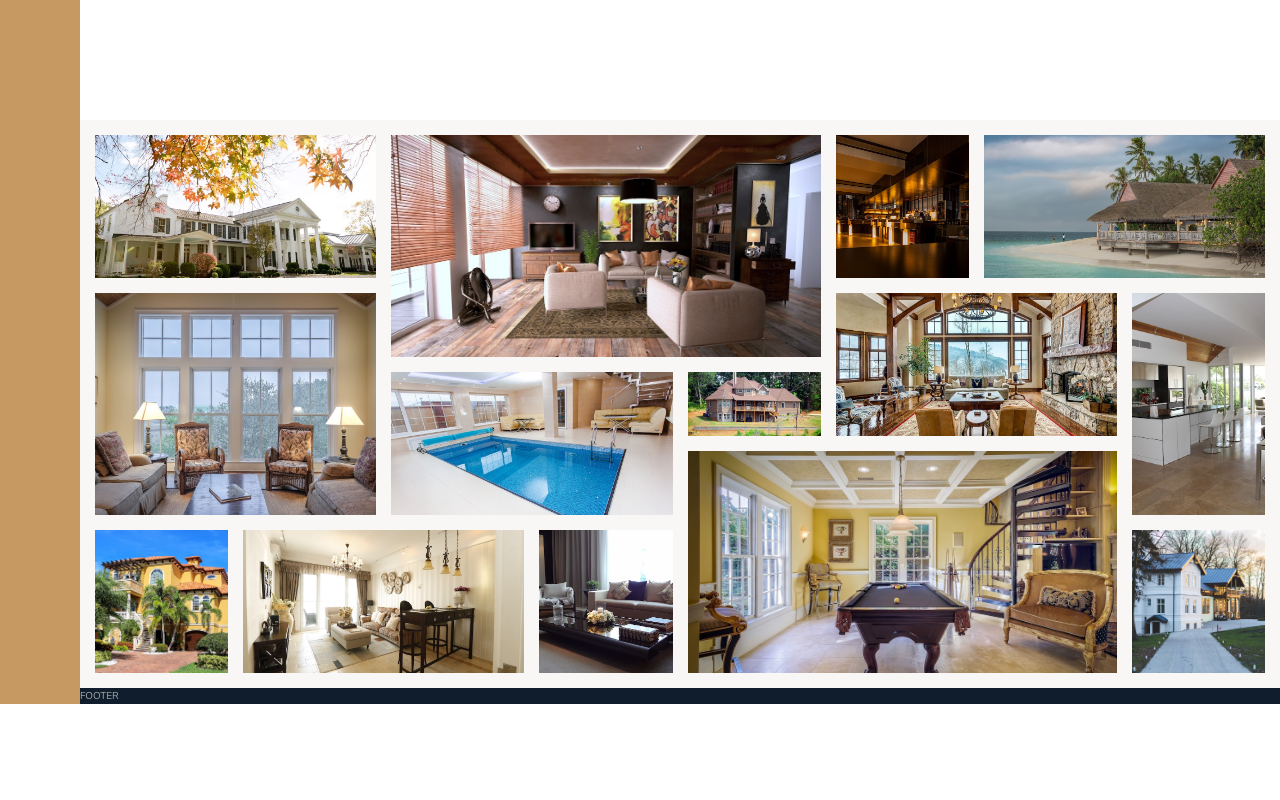
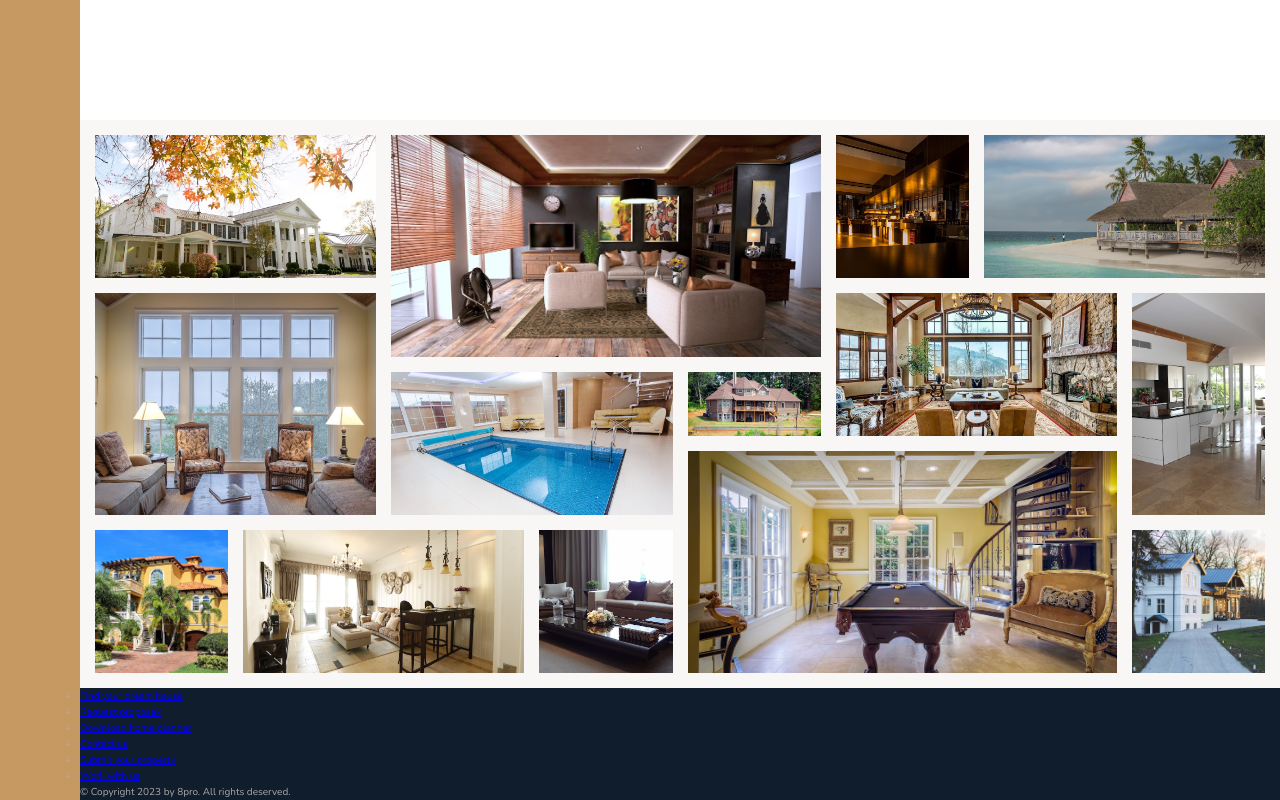
Before and after one commit to Mechack08/Nexter, a website: page index.html in a window 1280 px wide. Shown: the part 2952-3752 px from the top of the page. Before the commit the page ends 3656 px from the top, so only its background shows below. Drawn offline with nearby package versions, Linux system fonts and the light colour scheme; files that its build step writes are made by us from their sources.

Commit message:
HTML Footer Markup

```diff
--- a/index.html
+++ b/index.html
@@ -365,6 +365,28 @@
         />
       </figure>
     </section>
-    <footer class="footer">FOOTER</footer>
+    <footer class="footer">
+      <ul class="nav">
+        <li class="nav__item">
+          <a href="#" class="nav__link">Find your dream house</a>
+        </li>
+        <li class="nav__item">
+          <a href="#" class="nav__link">Request proposak</a>
+        </li>
+        <li class="nav__item">
+          <a href="#" class="nav__link">Download home planner</a>
+        </li>
+        <li class="nav__item"><a href="#" class="nav__link">Contact us</a></li>
+        <li class="nav__item">
+          <a href="#" class="nav__link">Submit your property</a>
+        </li>
+        <li class="nav__item">
+          <a href="#" class="nav__link">Work with us</a>
+        </li>
+      </ul>
+      <p class="copyright">
+        &copy; Copyright 2023 by 8pro. All rights deserved.
+      </p>
+    </footer>
   </body>
 </html>
```
